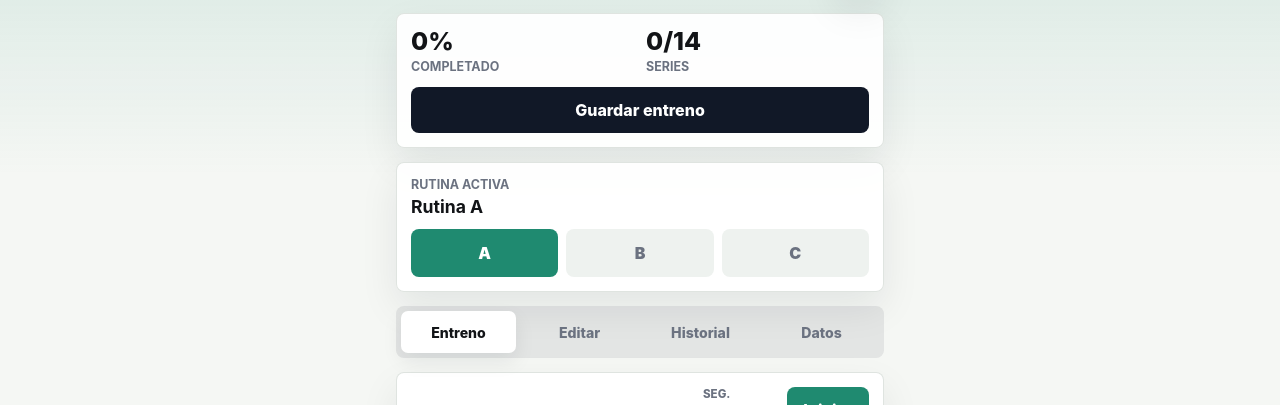
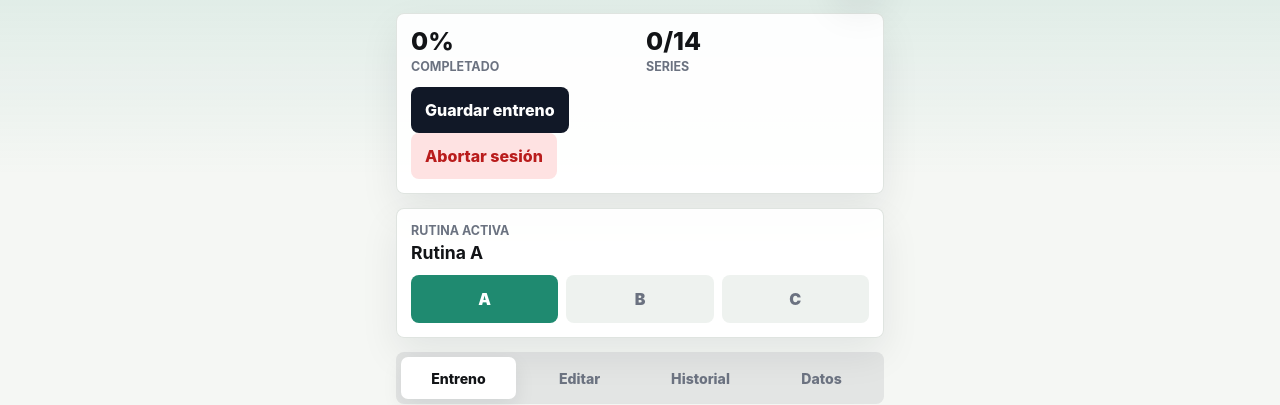
Before and after one commit to aproposito/gym-tracker, a plain HTML site: page index.html in a window 1280 px wide. Shown: the part 84-489 px from the top of the page. Drawn offline with Linux system fonts and the light colour scheme.

Commit message:
Add explicit abort workout flow

```diff
--- a/index.html
+++ b/index.html
@@ -31,7 +31,10 @@
         <span class="metric-value" id="doneSetsValue">0/0</span>
         <span class="metric-label">series</span>
       </div>
-      <button class="primary-button" id="finishWorkoutButton" type="button">Guardar entreno</button>
+      <div class="session-actions">
+        <button class="primary-button" id="finishWorkoutButton" type="button">Guardar entreno</button>
+        <button class="danger-button" id="abortWorkoutButton" type="button">Abortar sesión</button>
+      </div>
     </section>
 
     <section class="routine-panel" aria-label="Seleccion de rutina">
```
